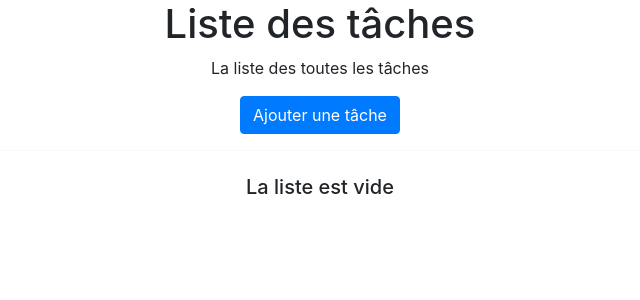
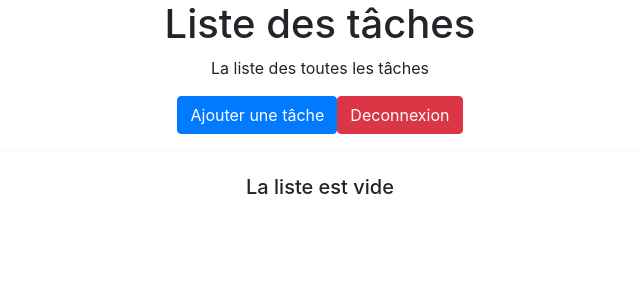
Before and after one commit to davmaene/test-todolist, a React (Create React App) app: page /#/ in a window 1280 px wide. Shown: the top 300 px of the page, without its empty margins (320-960 px from the left). Built offline with nearby package versions, Linux system fonts and the light colour scheme.

Commit message:
up --version done

```diff
--- a/src/Pages/addtask.jsx
+++ b/src/Pages/addtask.jsx
@@ -1,8 +1,8 @@
 import React, { useState } from 'react';
 import { connect } from 'react-redux';
-import { addTask } from '../actions/taskActions';
+import { addTask, logout } from '../actions/taskActions';
 
-const TaskForm = ({ addTask, authError }) => {
+const TaskForm = ({ addTask, authError, logout }) => {
     const [taskName, setTaskName] = useState('');
     const [taskDate, setTaskDate] = useState('');
 
@@ -36,6 +36,12 @@ const TaskForm = ({ addTask, authError }) => {
                     }}>
                         Liste des tâches
                     </button>
+                    <button className="btn btn-danger align-self-center" onClick={(e) => {
+                        e.preventDefault()
+                        logout()
+                    }}>
+                        Deconnexion
+                    </button>
                 </div>
                 <hr />
                 <div className="w-100 d-flex justify-content-center">
@@ -65,4 +71,4 @@ const mapStateToProps = (state) => ({
     authError: state.authError
 });
 
-export default connect(mapStateToProps, { addTask })(TaskForm);
+export default connect(mapStateToProps, { addTask, logout })(TaskForm);
--- a/src/Pages/dashboard.jsx
+++ b/src/Pages/dashboard.jsx
@@ -1,8 +1,8 @@
 import React from 'react';
 import { connect } from 'react-redux';
-import { deleteTask } from '../actions/taskActions';
+import { deleteTask, logout } from '../actions/taskActions';
 
-const TaskList = ({ tasks, deleteTask }) => {
+const TaskList = ({ tasks, deleteTask, logout }) => {
     return (
         <div className='d-flex justify-content-center w-100'>
             <div className="col-lg-8">
@@ -16,6 +16,12 @@ const TaskList = ({ tasks, deleteTask }) => {
                         window.location.href = "#/app/add"
                     }}>
                         Ajouter une tâche
+                    </button>
+                    <button className="btn btn-danger align-self-center" onClick={(e) => {
+                        e.preventDefault()
+                        logout()
+                    }}>
+                        Deconnexion
                     </button>
                 </div>
                 <hr />
@@ -52,4 +58,4 @@ const mapStateToProps = (state) => ({
     tasks: state.tasks
 });
 
-export default connect(mapStateToProps, { deleteTask })(TaskList);
+export default connect(mapStateToProps, { deleteTask, logout })(TaskList);
```
